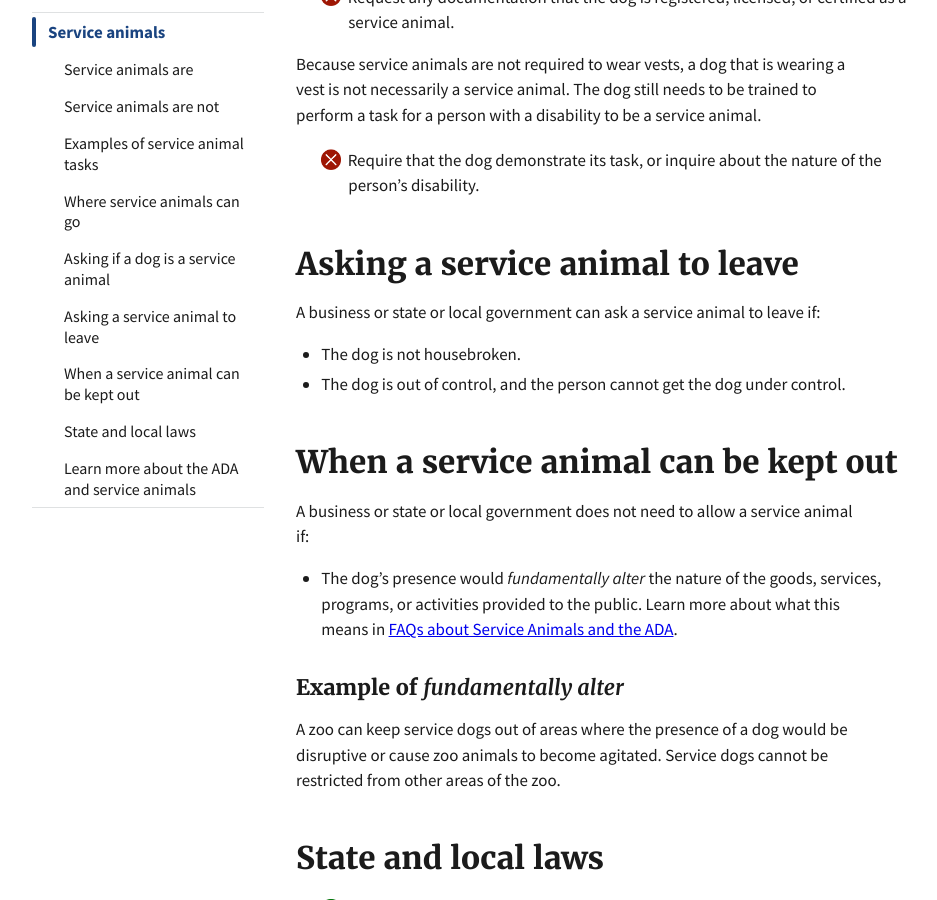
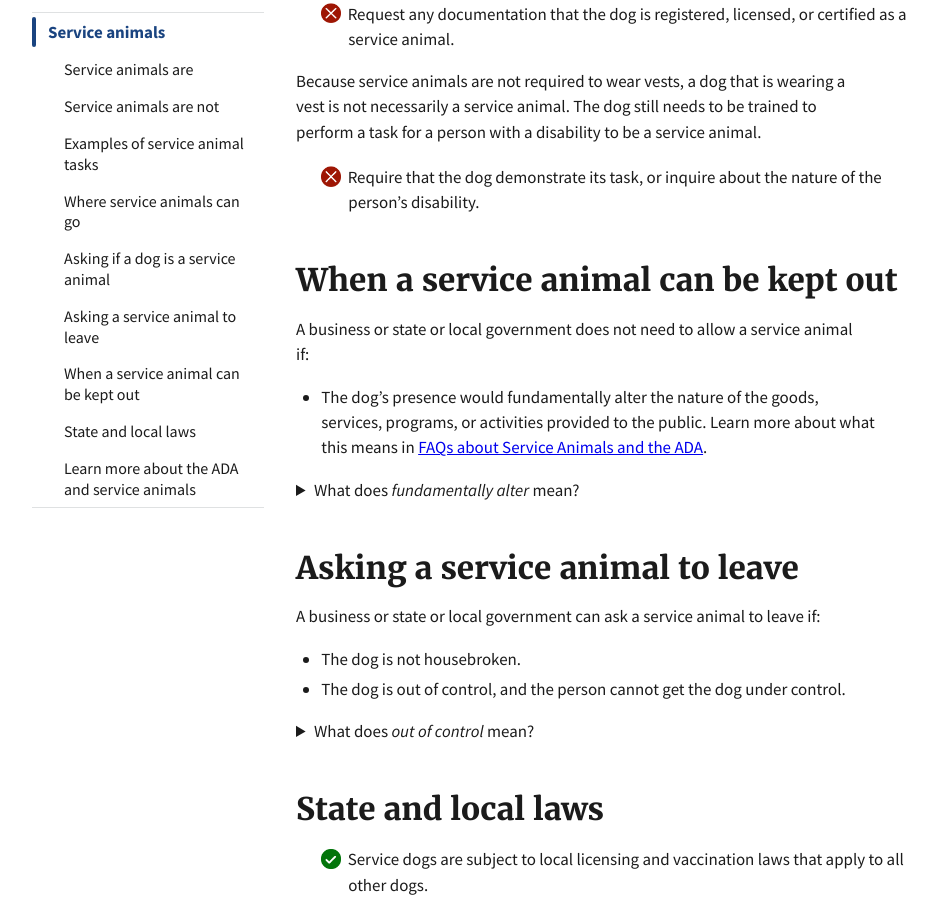
Before and after one commit to 18F/ada-sandbox, a Jekyll site: the page built from pages/page.md, in a window 1280 px wide and 900 px high, scrolled down 2731 px. Shown: the whole window, without its empty margins (128-1065 px from the left). Built offline with Jekyll 4.4.1, drawn with Linux system fonts in a browser that asks for light colours; some of the changed text lies outside the part shown.

Commit message:
Edits from round 1 research

```diff
--- a/pages/page.md
+++ b/pages/page.md
@@ -49,10 +49,15 @@ Generally, state and local governments, businesses that are open to the public,
 ## Service animals are not
 
 <ul class="icon-list" aria-labeledby="service-animals-are-not">
-  <li>{% include no.html %} Emotional support or comfort dogs, because emotional support and comfort dogs are not trained to perform a task related to a person’s disability (<a href="#examples-of-service-animal-tasks">read examples of service animal tasks</a>).</li>
   <li>{% include no.html %} Required to be certified or go through a professional training program.</li>
   <li>{% include no.html %} Required to wear a vest or other ID that indicates they’re a service dog.</li>
+  <li>{% include no.html %} Emotional support or comfort dogs, because emotional support and comfort dogs are not trained to perform a task related to a person’s disability.</li>
 </ul>
+
+<details>
+    <summary>More about the difference between emotional support animals and service animals</summary>
+      The ADA makes a distinction between psychiatric service animals and emotional support animals. If the dog has been trained to sense that an anxiety attack is about to happen and take a specific action to help avoid the attack or lessen its impact, that would qualify as a service animal. However, if the dog's mere presence provides comfort, that would not be considered a service animal under the ADA.
+</details>
 
 ## Examples of service animal tasks
 
@@ -111,6 +116,16 @@ Because service animals are not required to wear vests, a dog that is wearing a
   <li>{% include no.html %} Require that the dog demonstrate its task, or inquire about the nature of the person’s disability.</li>
 </ul>
 
+## When a service animal can be kept out
+
+A business or state or local government does not need to allow a service animal if:
+
+- The dog’s presence would fundamentally alter the nature of the goods, services, programs, or activities provided to the public. Learn more about what this means in [FAQs about Service Animals and the ADA](https://www.ada.gov/regs2010/service_animal_qa.html#exc).
+
+<details>
+    <summary>What does <em>fundamentally alter</em> mean?</summary>
+      A zoo can keep service dogs out of areas where the presence of a dog would be disruptive or cause zoo animals to become agitated. Service dogs cannot be restricted from other areas of the zoo.
+</details>
 
 ## Asking a service animal to leave
 
@@ -119,15 +134,12 @@ A business or state or local government can ask a service animal to leave if:
 - The dog is not housebroken.
 - The dog is out of control, and the person cannot get the dog under control.
 
-## When a service animal can be kept out
+<details>
+    <summary>What does <em>out of control</em> mean?</summary>
+    A service dog is out of control if it will not stay with its person, and the person cannot keep the dog from wandering. A service dog is also out of control if it barks continuously and won't stop.
 
-A business or state or local government does not need to allow a service animal if:
-
-- The dog’s presence would _fundamentally alter_ the nature of the goods, services, programs, or activities provided to the public. Learn more about what this means in [FAQs about Service Animals and the ADA](https://www.ada.gov/regs2010/service_animal_qa.html#exc).
-
-### Example of _fundamentally alter_
-
-A zoo can keep service dogs out of areas where the presence of a dog would be disruptive or cause zoo animals to become agitated. Service dogs cannot be restricted from other areas of the zoo.
+    If a service dog barks just once, or when provoked, it is <em>not</em> out of control.
+</details>
 
 ## State and local laws
 <ul class="icon-list" aria-labeledby="state-and-local-laws">
```
Also changed, not shown: _data/navigation.yml (+13 -11 lines).
